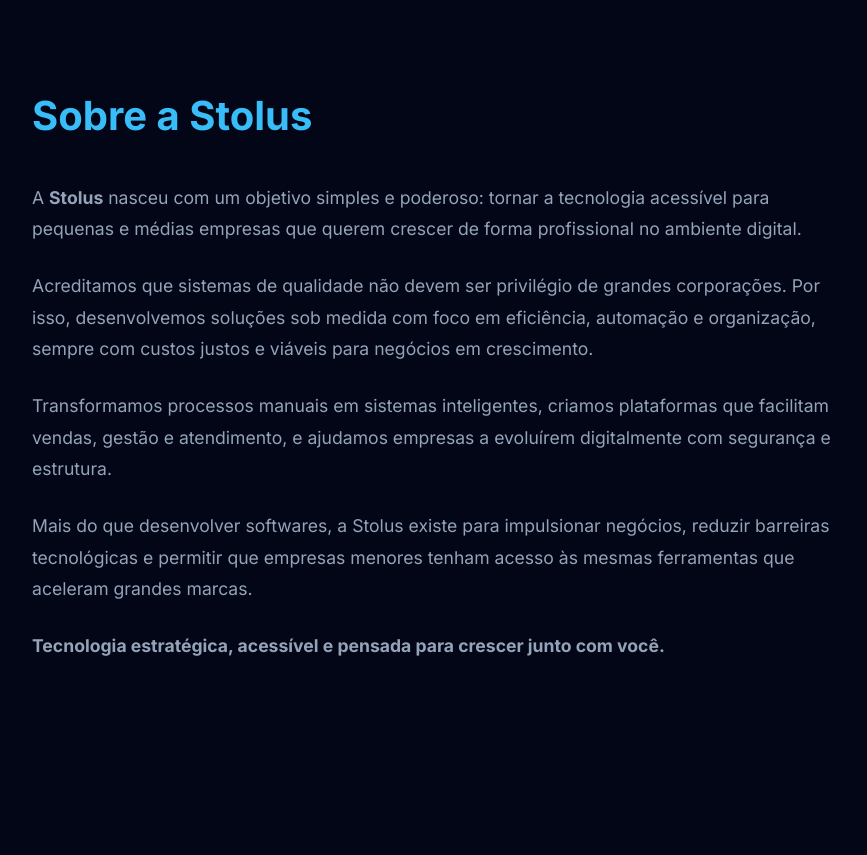
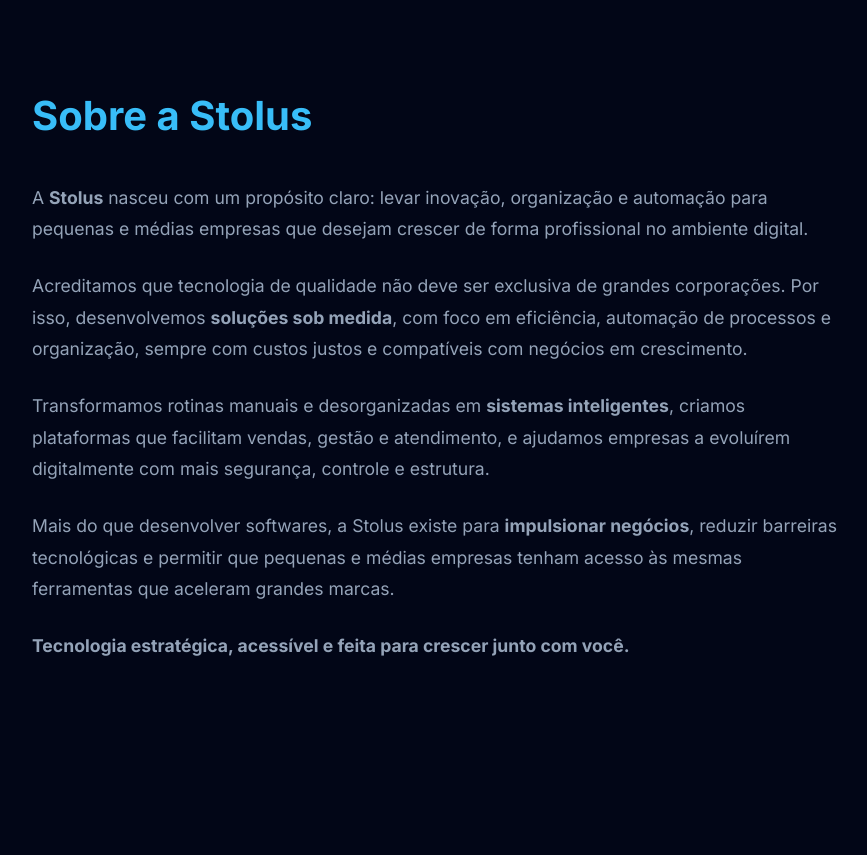
Before and after one commit to mathRyan889/Stolus_Dev, a Django app: page /sobre/ in a window 1280 px wide. Shown: the part 93-948 px from the top of the page, without its empty margins (203-1070 px from the left). Run offline with Django 5.2, Linux system fonts and the light colour scheme.

Commit message:
Alteração no Sobre

```diff
--- a/MeuSite/templates/about.html
+++ b/MeuSite/templates/about.html
@@ -71,11 +71,11 @@
 
 <section>
     <h2>Sobre a Stolus</h2>
-    <p>A <strong>Stolus</strong> nasceu com um objetivo simples e poderoso: tornar a tecnologia acessível para pequenas e médias empresas que querem crescer de forma profissional no ambiente digital.</p>
-    <p>Acreditamos que sistemas de qualidade não devem ser privilégio de grandes corporações. Por isso, desenvolvemos soluções sob medida com foco em eficiência, automação e organização, sempre com custos justos e viáveis para negócios em crescimento.</p>
-    <p>Transformamos processos manuais em sistemas inteligentes, criamos plataformas que facilitam vendas, gestão e atendimento, e ajudamos empresas a evoluírem digitalmente com segurança e estrutura.</p>
-    <p>Mais do que desenvolver softwares, a Stolus existe para impulsionar negócios, reduzir barreiras tecnológicas e permitir que empresas menores tenham acesso às mesmas ferramentas que aceleram grandes marcas.</p>
-    <p><strong>Tecnologia estratégica, acessível e pensada para crescer junto com você.</strong></p>
+    <p>A <strong>Stolus</strong> nasceu com um propósito claro: levar inovação, organização e automação para pequenas e médias empresas que desejam crescer de forma profissional no ambiente digital.</p>
+    <p>Acreditamos que tecnologia de qualidade não deve ser exclusiva de grandes corporações. Por isso, desenvolvemos <strong>soluções sob medida</strong>, com foco em eficiência, automação de processos e organização, sempre com custos justos e compatíveis com negócios em crescimento.</p>
+    <p>Transformamos rotinas manuais e desorganizadas em <strong>sistemas inteligentes</strong>, criamos plataformas que facilitam vendas, gestão e atendimento, e ajudamos empresas a evoluírem digitalmente com mais segurança, controle e estrutura.</p>
+    <p>Mais do que desenvolver softwares, a Stolus existe para <strong>impulsionar negócios</strong>, reduzir barreiras tecnológicas e permitir que pequenas e médias empresas tenham acesso às mesmas ferramentas que aceleram grandes marcas.</p>
+    <p><strong>Tecnologia estratégica, acessível e feita para crescer junto com você.</strong></p>
 </section>
 
 <section>
```
